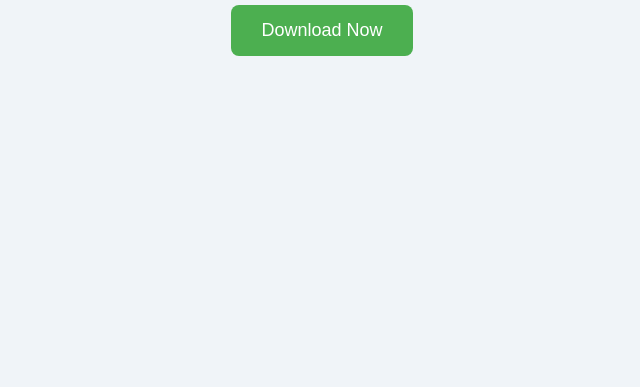
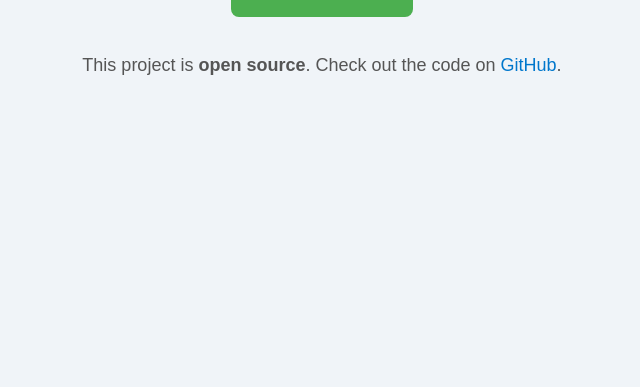
Before and after one commit to darkbox-ios/multitool, a website: page index.html in a window 1280 px wide. Shown: the part 413-800 px from the top of the page, without its empty margins (318-958 px from the left). Drawn offline with Linux system fonts and the light colour scheme.

Commit message:
Update index.html

```diff
--- a/index.html
+++ b/index.html
@@ -47,6 +47,21 @@
         .download-button:focus {
             outline: none;
         }
+
+        .open-source {
+            margin-top: 20px;
+            font-size: 18px;
+            color: #555;
+        }
+
+        .open-source a {
+            color: #0077cc;
+            text-decoration: none;
+        }
+
+        .open-source a:hover {
+            text-decoration: underline;
+        }
     </style>
 </head>
 <body>
@@ -56,5 +71,9 @@
         <button class="download-button">Download Now</button>
     </a>
 
+    <div class="open-source">
+        <p>This project is <strong>open source</strong>. Check out the code on <a href="https://github.com/darkbox-ios/multitool/" target="_blank">GitHub</a>.</p>
+    </div>
+
 </body>
 </html>
```
